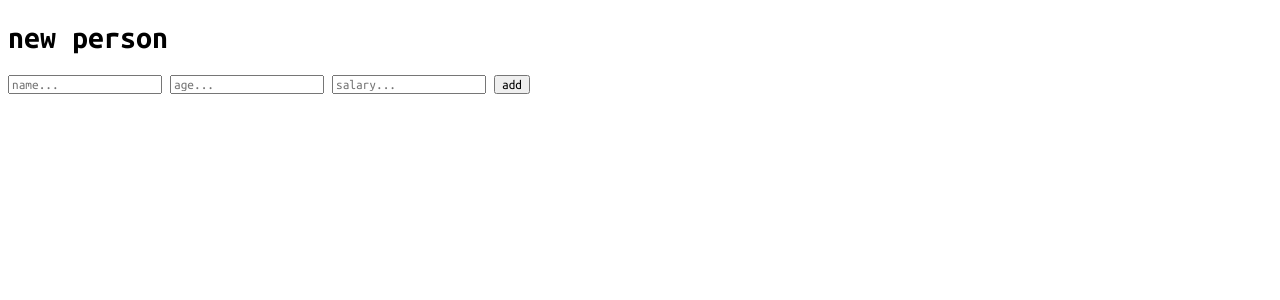
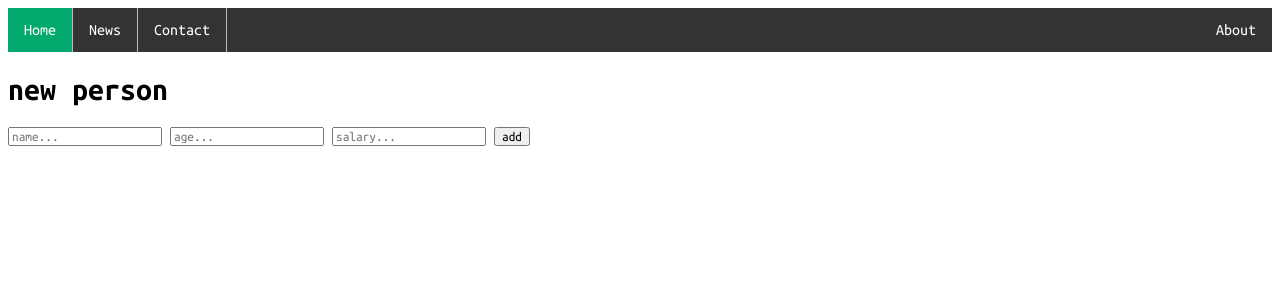
Before and after one commit to lilimart/s5-c1-basic-crud-01, a Flask app: page /new in a window 1280 px wide. Shown: the top 300 px of the page. Run offline with Flask 2, Linux system fonts and the light colour scheme.

Commit message:
update 08

```diff
--- a/static/css/style.css
+++ b/static/css/style.css
@@ -28,3 +28,38 @@
     color: white;
     font-size: 24px;
   }
+
+
+
+  ul {
+    list-style-type: none;
+    margin: 0;
+    padding: 0;
+    overflow: hidden;
+    background-color: #333;
+  }
+
+  li {
+    float: left;
+    border-right:1px solid #bbb;
+  }
+
+  li:last-child {
+    border-right: none;
+  }
+
+  li a {
+    display: block;
+    color: white;
+    text-align: center;
+    padding: 14px 16px;
+    text-decoration: none;
+  }
+
+  li a:hover:not(.active) {
+    background-color: #111;
+  }
+
+  .active {
+    background-color: #04AA6D;
+  }
--- /dev/null
+++ b/templates/base.html
@@ -0,0 +1,25 @@
+<!DOCTYPE html>
+<html lang="en">
+
+<head>
+    <meta charset="UTF-8">
+    <meta http-equiv="X-UA-Compatible" content="IE=edge">
+    <meta name="viewport" content="width=device-width, initial-scale=1.0">
+    <link rel="stylesheet" href="{{ url_for('static', filename='css/style.css') }}">
+    <title>{% block title %}{% endblock title %}</title>
+</head>
+
+<body>
+    <ul>
+        <li><a class="active" href="#home">Home</a></li>
+        <li><a href="#news">News</a></li>
+        <li><a href="#contact">Contact</a></li>
+        <li style="float:right"><a href="#about">About</a></li>
+    </ul>
+
+    {% block content %}{% endblock content %}
+
+    {% block customScripts %}{% endblock customScripts %}
+</body>
+
+</html>
--- a/templates/new.html
+++ b/templates/new.html
@@ -1,15 +1,8 @@
-<!DOCTYPE html>
-<html lang="en">
+{% extends 'base.html' %}
 
-<head>
-    <meta charset="UTF-8">
-    <meta http-equiv="X-UA-Compatible" content="IE=edge">
-    <meta name="viewport" content="width=device-width, initial-scale=1.0">
-    <link rel="stylesheet" href="{{ url_for('static', filename='css/style.css') }}">
-    <title>new person</title>
-</head>
+{% block title %}new person{% endblock title %}
 
-<body>
+{% block content %}
     <h1>new person</h1>
 
     <form action="{{ url_for('new_person') }}" method="post">
@@ -24,6 +17,4 @@
         </label>
         <input type="submit" value="add">
     </form>
-</body>
-
-</html>
+{% endblock content %}
```
Also changed, not shown: templates/home.html (+7 -12 lines).
